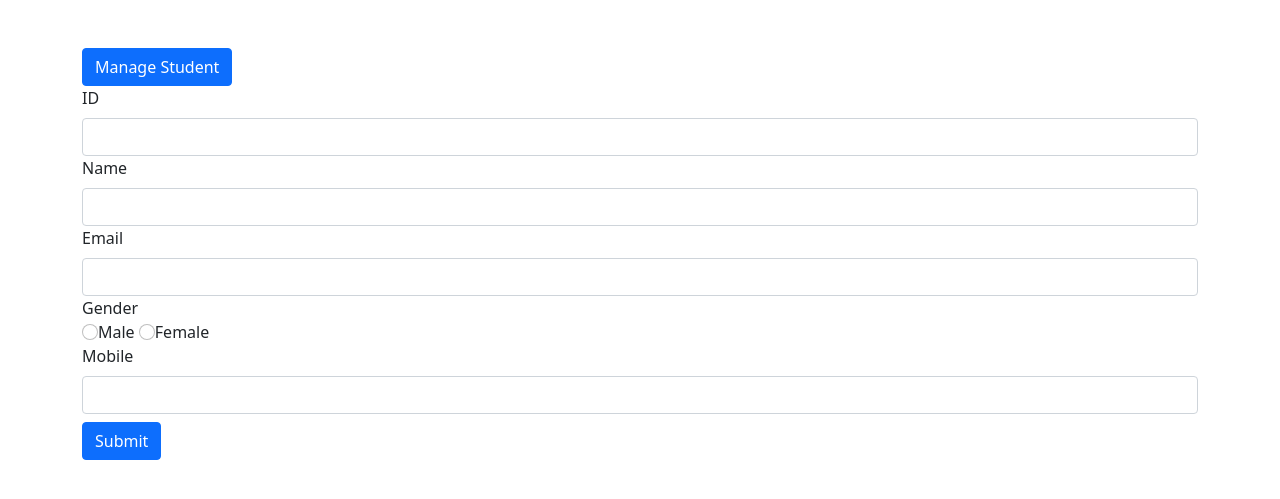
After one commit to mstpriyaakter724-art/All-Practice-File, a PHP site: page /Student_App/createStudent.php in a window 1280 px wide. The commit adds this page. Shown: the top 499 px of the page. Run offline with PHP 8.4, Linux system fonts and the light colour scheme.

Commit message:
add student form and edit others file

```diff
--- /dev/null
+++ b/Student_App/createStudent.php
@@ -0,0 +1,88 @@
+ <?php
+
+    include_once("Student.php");
+    if (isset($_POST['btn_submit'])){
+        $id= $_POST["id"];
+        $name= $_POST["name"];
+        $email= $_POST["email"];
+        $gender= $_POST["gender"];
+        $mobile= $_POST["mobile"];
+
+        print_r($_POST);
+
+        $student = new Student($id,$name,$email,$gender,$mobile);
+        $success =$student->save();
+
+        echo $success;
+
+        header("locataion:index.php");
+
+    }
+
+
+
+
+
+
+
+
+
+
+
+
+    ?>
+
+ <!DOCTYPE html>
+ <html lang="en">
+
+ <head>
+     <meta charset="UTF-8">
+     <meta name="viewport" content="width=device-width, initial-scale=1.0">
+     <title>Document</title>
+     <meta name="viewport" content="width=device-width, initial-scale=1.0">
+     <script src="https://cdnjs.cloudflare.com/ajax/libs/bootstrap/5.0.1/js/bootstrap.min.js" integrity="sha512-EKWWs1ZcA2ZY9lbLISPz8aGR2+L7JVYqBAYTq5AXgBkSjRSuQEGqWx8R1zAX16KdXPaCjOCaKE8MCpU0wcHlHA==" crossorigin="anonymous" referrerpolicy="no-referrer"></script>
+
+     <link rel="stylesheet" href="https://cdnjs.cloudflare.com/ajax/libs/bootstrap/5.0.1/css/bootstrap.min.css" integrity="sha512-Ez0cGzNzHR1tYAv56860NLspgUGuQw16GiOOp/I2LuTmpSK9xDXlgJz3XN4cnpXWDmkNBKXR/VDMTCnAaEooxA==" crossorigin="anonymous" referrerpolicy="no-referrer" />
+
+ </head>
+
+ <body>
+     <div class="container mt-5">
+         <div class="row">
+             <div class="col-lg-12">
+                 <a class="btn btn-primary" href="index.php">Manage Student</a>
+
+                 <form action="" method="post">
+                     <div>
+                         <label class="form-label" for="id">ID</label> <br>
+                         <input class="form-control" type="text" name="id" id="id">
+                     </div>
+                     <div>
+                         <label class="form-label" for="name">Name</label> <br>
+                         <input class="form-control" type="text" name="name" id="">
+                     </div>
+                     <div>
+                         <label class="form-label" for="email">Email</label> <br>
+                         <input class="form-control" type="text" name="email" id="">
+                     </div>
+                     <div>
+                         <label for="gender">Gender</label> <br>
+                         <input class="form-check-input" type="radio" name="gender" id="" value="male">Male
+                         <input class="form-check-input" type="radio" name="gender" id="" value="female">Female
+                     </div>
+                     <div>
+                         <label class="form-label" for="mobile">Mobile</label> <br>
+                         <input class="form-control" type="text" name="mobile" id="mobile">
+                     </div>
+                     <div>
+
+                         <input class="btn btn-primary mt-2" type="submit" name="btn_submit">
+                     </div>
+                 </form>
+             </div>
+         </div>
+     </div>
+
+ </body>
+
+ </html>
--- a/Student_App/student.php
+++ b/Student_App/student.php
@@ -1,5 +1,5 @@
 <?php
-class student
+class Student
 {
     public $id;
     public $name;
@@ -7,7 +7,7 @@ class student
     public $gender;
     public $mobile;
 
-    public function ___construct($_id, $_name, $_email, $_gender, $_mobile)
+    public function __construct($_id, $_name, $_email, $_gender, $_mobile)
     {
 
         $this->id = $_id;
@@ -20,15 +20,15 @@ class student
 
     function save()
     {
-        $data = PHP_EOL . "$this->id, $this->name, $this->email,$this->gender, $this->mobile";
-        file_put_contents("students_data.txt", $data, FILE_APPEND);
-        //         print_r($data);
+        $data = PHP_EOL . "$this->id,$this->name,$this->email,$this->gender,$this->mobile";
+        file_put_contents("Students_data.txt", $data, FILE_APPEND);
+        // print_r($data);
     }
 
 
     static function find($_id)
     {
-        $data = file("students_data.txt");
+        $data = file("Students_data.txt");
         $result = "";
         foreach ($data as $key => $value) {
             list($sid, $name, $email, $gender, $mobile)= explode(",", $value);
@@ -46,7 +46,7 @@ class student
 
     static function show()
     {
-        $data = file("students_data.txt");
+        $data = file("Students_data.txt",FILE_SKIP_EMPTY_LINES| FILE_IGNORE_NEW_LINES);
         $html = "
             <table class='table'>
                     <thead>
@@ -81,9 +81,15 @@ class student
                     </tbody>
                 </table>";
     }
+
+
+//     public function __toString()
+//     {
+//        echo  "$this->id,$this->name,$this->email,$this->gender,$this->mobile";
+//     }
 }
 
-$student = new student(9,"Rasel","rasel@gmail.com", "male", "018905678435");
+// $student = new Student(9,"Rasel","rasel@gmail.com", "male", "018905678435");
 // $student->save();
-// print_r(student::find(4));
+// print_r($student);
 ?>
--- a/Student_App/students_data.txt
+++ b/Student_App/students_data.txt
@@ -6,3 +6,5 @@
 6, Joy, joy@gmail.com,male,01744449900
 7, Tarif, tarif@gmail.com,male,01744449900
 8, Suyaiba, suyaiba@gmail.com,female,01744449900
+9,Rasel,rasel@gmail.com,male,018905678435
+10,Rahman,rahman@gmail.com,male,0841258
```
Also changed, not shown: Student_App/index.php (+25 -15 lines).
